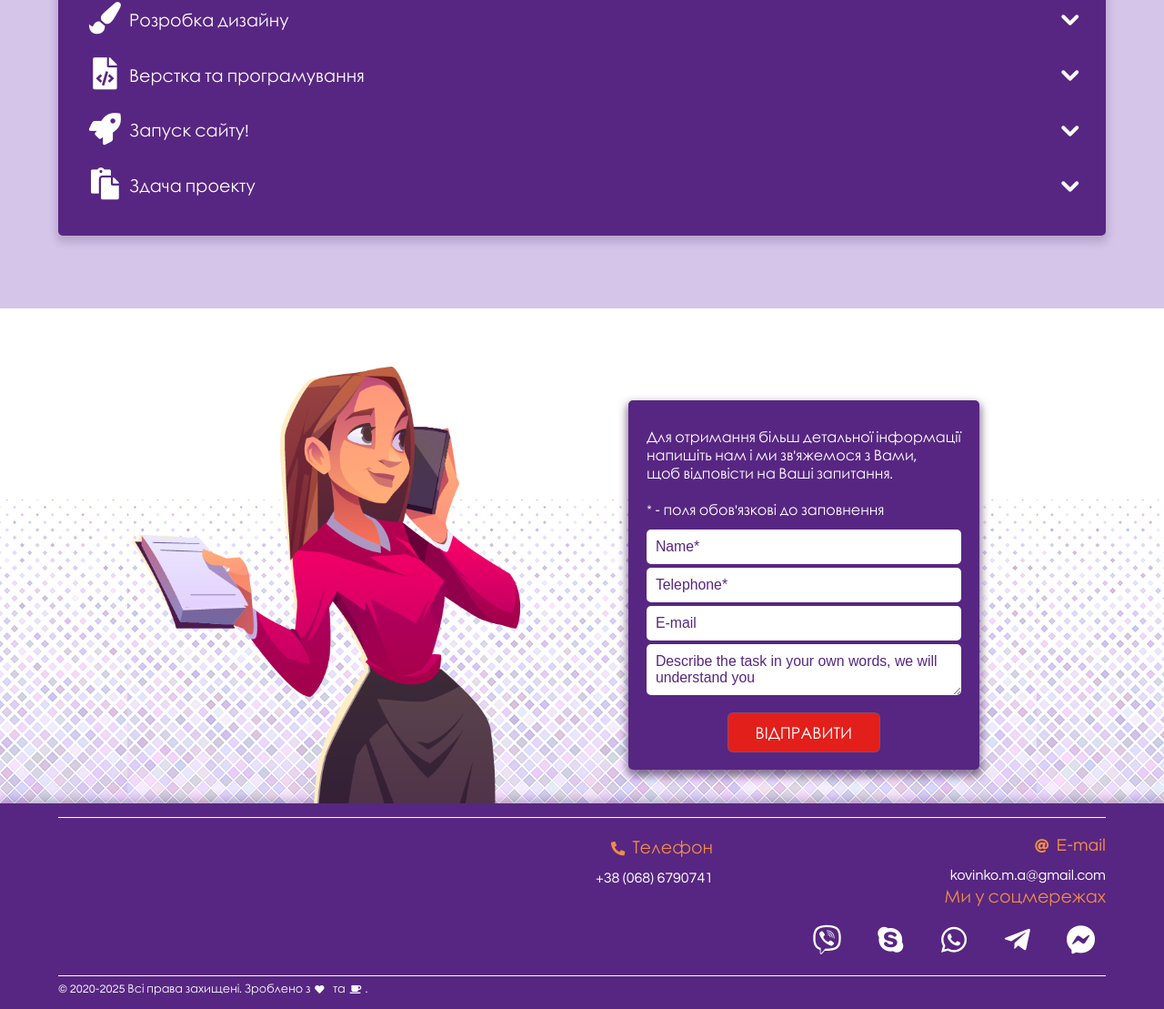
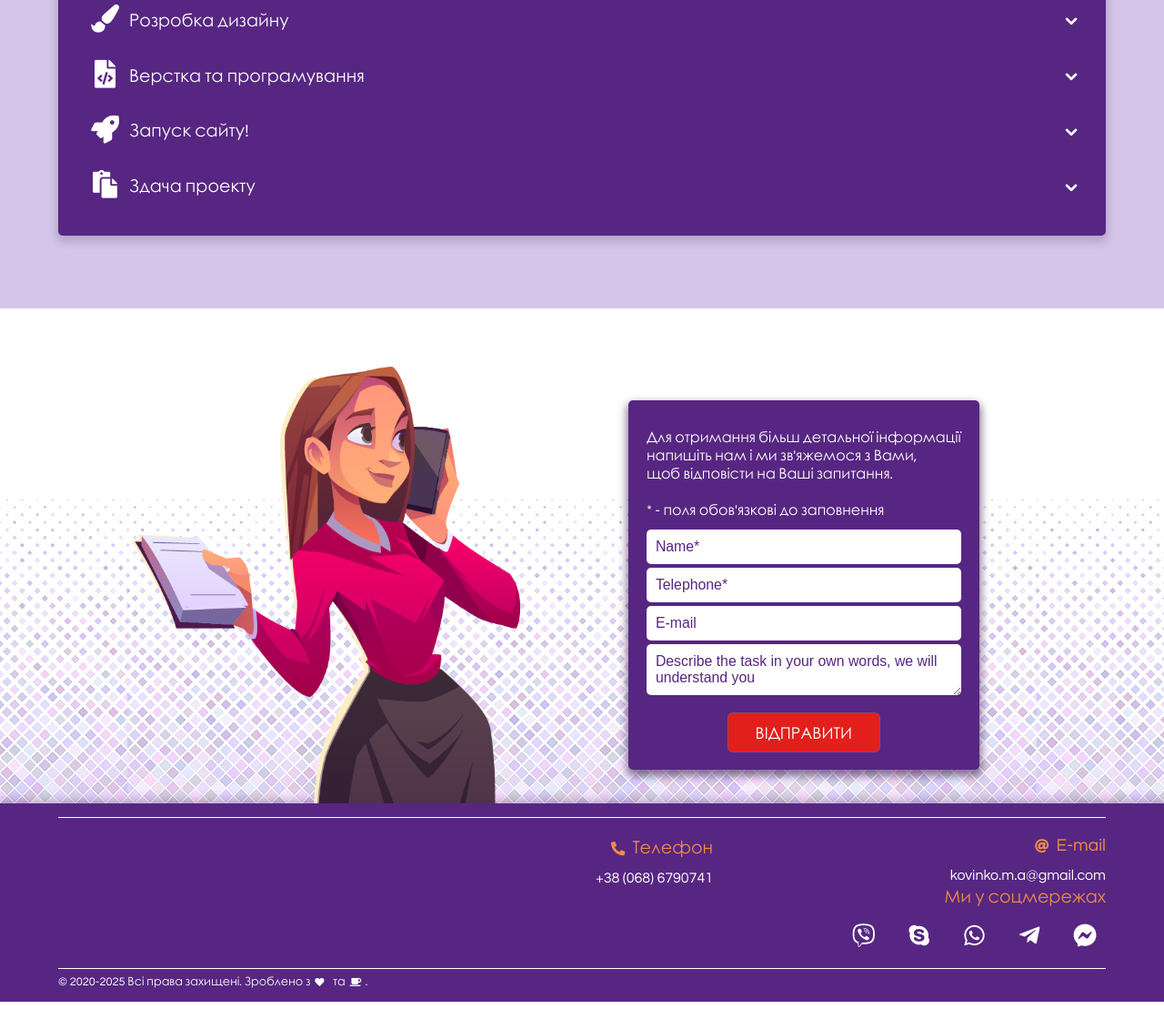
Before and after one commit to dragan-margarita/web-design-for-you, a plain HTML site: page index.html in a window 1280 px wide. Shown: the part 4631-5740 px from the top of the page at 91% size. Drawn offline with nearby package versions, Linux system fonts and the light colour scheme.

Commit message:
Add files via upload

```diff
--- a/css/style.css
+++ b/css/style.css
@@ -951,7 +951,10 @@ h4.accordeon-header{
 	display: flex;
 	align-items: center;
 }
-.in .buzz-anim::before{
+.buzz-anim::before{
+	font-size: 2em;
+}
+/*.in .buzz-anim::before{
 	-webkit-animation-iteration-count: 1;
     animation-iteration-count: 1;
 }
@@ -983,13 +986,13 @@ h4.accordeon-header{
   100% {
      -webkit-transform: scale(1,1);
   }
-}
+}*/
 .accordeon-header:hover,.accordeon-header.in{
 	background-color:black ;
 	color:white;
 }
 .icon-dropdown::before{
-	font-size: .75em;
+	font-size: .5em;
 	transition: all 0.3s ease;
 }
 .accordeon-header.in .icon-dropdown::before{
@@ -1164,7 +1167,7 @@ h4.accordeon-header{
 }
 .icon{
 	color:white;
-	font-size: 2.5em;
+	font-size: 2em;
 	margin:0 10px;
 }
 .icon:last-child{
```
